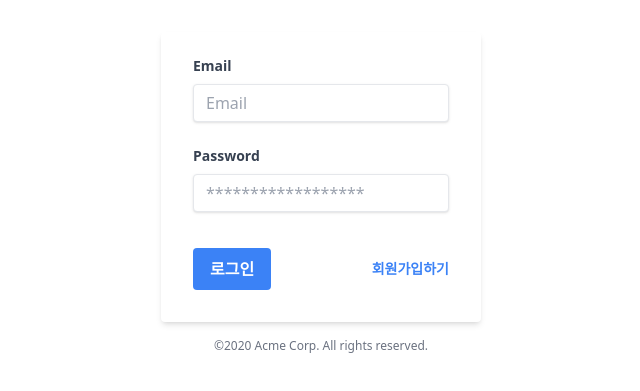
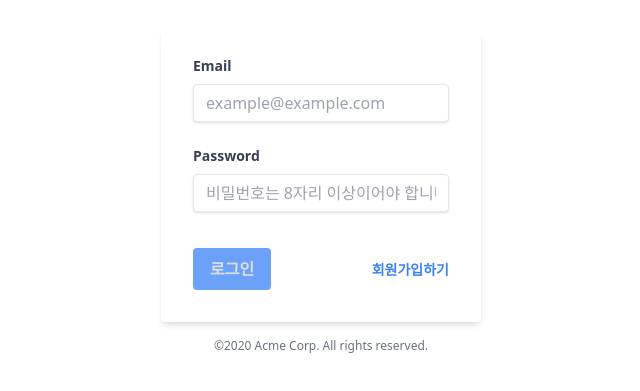
Before and after one commit to bjc1102/wanted-pre-onboarding-challenge-fe-1, a React (Vite) app: page /auth in a window 1280 px wide. Shown: the part 207-598 px from the top of the page, without its empty margins (319-959 px from the left). Built offline with nearby package versions, Linux system fonts and the light colour scheme.

Commit message:
feat: login logic

```diff
--- a/src/App.tsx
+++ b/src/App.tsx
@@ -1,16 +1,10 @@
-import { useState } from "react";
-import { Route, Routes } from "react-router-dom";
-
-import Auth from "./pages/Auth";
+import react from "react";
+import Router from "./lib/Router";
 
 function App() {
-  const [count, setCount] = useState(0);
-
   return (
     <div className="App min-h-screen flex flex-col justify-center items-center">
-      <Routes>
-        <Route path="/auth/*" element={<Auth />} />
-      </Routes>
+      <Router />
     </div>
   );
 }
--- a/src/components/Login.tsx
+++ b/src/components/Login.tsx
@@ -1,17 +1,42 @@
 import React from "react";
+import { initialValue } from "../pages/Auth";
+import { Link } from "react-router-dom";
+import useForm from "../hooks/useForm";
+import signValidation, { isFormValidate } from "../utils/validate";
+import { createObjType, SignType } from "../types/util";
+import API from "../lib/instance";
+import submit from "../utils/submit";
 
 const Login = () => {
+  const onSubmit = async (value: createObjType<SignType>) => {
+    const result = await API.signin(value);
+    console.log(result);
+    submit(result);
+  };
+
+  const { handleChange, handleSubmit, error } = useForm({
+    initialValue,
+    validate: signValidation,
+    onSubmit,
+  });
+
+  console.log(error);
+
   return (
     <div className="w-full max-w-xs">
-      <form className="bg-white shadow-md rounded px-8 pt-6 pb-8 mb-4">
+      <form
+        onSubmit={handleSubmit}
+        className="bg-white shadow-md rounded px-8 pt-6 pb-8 mb-4"
+      >
         <div className="mb-6">
           <label className="block text-gray-700 text-sm font-bold mb-2">
             Email
           </label>
           <input
+            onChange={handleChange}
             className="shadow appearance-none border rounded w-full py-2 px-3 text-gray-700 leading-tight focus:outline-none focus:shadow-outline"
             type="email"
-            placeholder="Email"
+            placeholder="example@example.com"
             name="email"
           />
         </div>
@@ -20,25 +45,26 @@ const Login = () => {
             Password
           </label>
           <input
+            onChange={handleChange}
             className="shadow appearance-none border rounded w-full py-2 px-3 text-gray-700 mb-3 leading-tight focus:outline-none focus:shadow-outline"
             type="password"
-            placeholder="******************"
+            placeholder="비밀번호는 8자리 이상이어야 합니다"
             name="password"
           />
         </div>
         <div className="flex items-center justify-between">
           <button
-            className="bg-blue-500 hover:bg-blue-700 text-white font-bold py-2 px-4 rounded focus:outline-none focus:shadow-outline"
-            type="button"
+            disabled={isFormValidate(error)}
+            className="disabled:opacity-75 disabled:text-gray-300 bg-blue-500 hover:bg-blue-700 text-white font-bold py-2 px-4 rounded focus:outline-none focus:shadow-outline"
+            type="submit"
           >
             로그인
           </button>
-          <a
-            className="inline-block align-baseline font-bold text-sm text-blue-500 hover:text-blue-800"
-            href="#"
-          >
-            회원가입하기
-          </a>
+          <Link to="/auth/signup">
+            <span className="inline-block align-baseline font-bold text-sm text-blue-500 hover:text-blue-800">
+              회원가입하기
+            </span>
+          </Link>
         </div>
       </form>
       <p className="text-center text-gray-500 text-xs">
--- a/src/components/SignUp.tsx
+++ b/src/components/SignUp.tsx
@@ -1,20 +1,17 @@
 import React from "react";
-import { useNavigate } from "react-router-dom";
 import useForm from "../hooks/useForm";
 import API from "../lib/instance";
 import { initialValue } from "../pages/Auth";
 import { createObjType, SignType } from "../types/util";
+import submit from "../utils/submit";
 import signValidation, { isFormValidate } from "../utils/validate";
 
 const SignUp = () => {
-  const navigate = useNavigate();
   const onSubmit = async (value: createObjType<SignType>) => {
     const result = await API.signup(value);
-    if (result.status === 200) {
-      localStorage.setItem("token", result.data.token);
-      navigate("/");
-    } else alert("서버와 통신 중 에러가 발생했습니다.");
+    submit(result);
   };
+
   const { handleChange, handleSubmit, error } = useForm({
     initialValue,
     validate: signValidation,
@@ -50,7 +47,7 @@ const SignUp = () => {
             onChange={handleChange}
             className="bg-gray-200 appearance-none border-2 border-gray-200 rounded w-full py-2 px-4 text-gray-700 leading-tight focus:outline-none focus:bg-white focus:border-purple-500"
             type="password"
-            placeholder="비밀번호 8자리 이상"
+            placeholder="비밀번호는 8자리 이상이어야 합니다"
             name="password"
           />
         </div>
--- a/src/lib/instance.ts
+++ b/src/lib/instance.ts
@@ -5,6 +5,9 @@ const API = {
   signup: async (value: createObjType<SignType>) => {
     return await instance.post("/users/create", value);
   },
+  signin: async (value: createObjType<SignType>) => {
+    return await instance.post("/users/login", value);
+  },
 };
 
 export default API;
--- /dev/null
+++ b/src/pages/Home.tsx
@@ -0,0 +1,17 @@
+import React, { useEffect } from "react";
+import { useNavigate } from "react-router-dom";
+
+type Props = {};
+
+const Home = (props: Props) => {
+  const navigate = useNavigate();
+
+  useEffect(() => {
+    const token = localStorage.getItem("token");
+    if (token === null) navigate("/auth", { replace: true });
+  }, []);
+
+  return <div>Home</div>;
+};
+
+export default Home;
--- /dev/null
+++ b/src/utils/submit.ts
@@ -0,0 +1,7 @@
+import { AxiosResponse } from "axios";
+
+const submit = (result: AxiosResponse<any, any>) => {
+  if (result.status === 200) localStorage.setItem("token", result.data.token);
+};
+
+export default submit;
```
